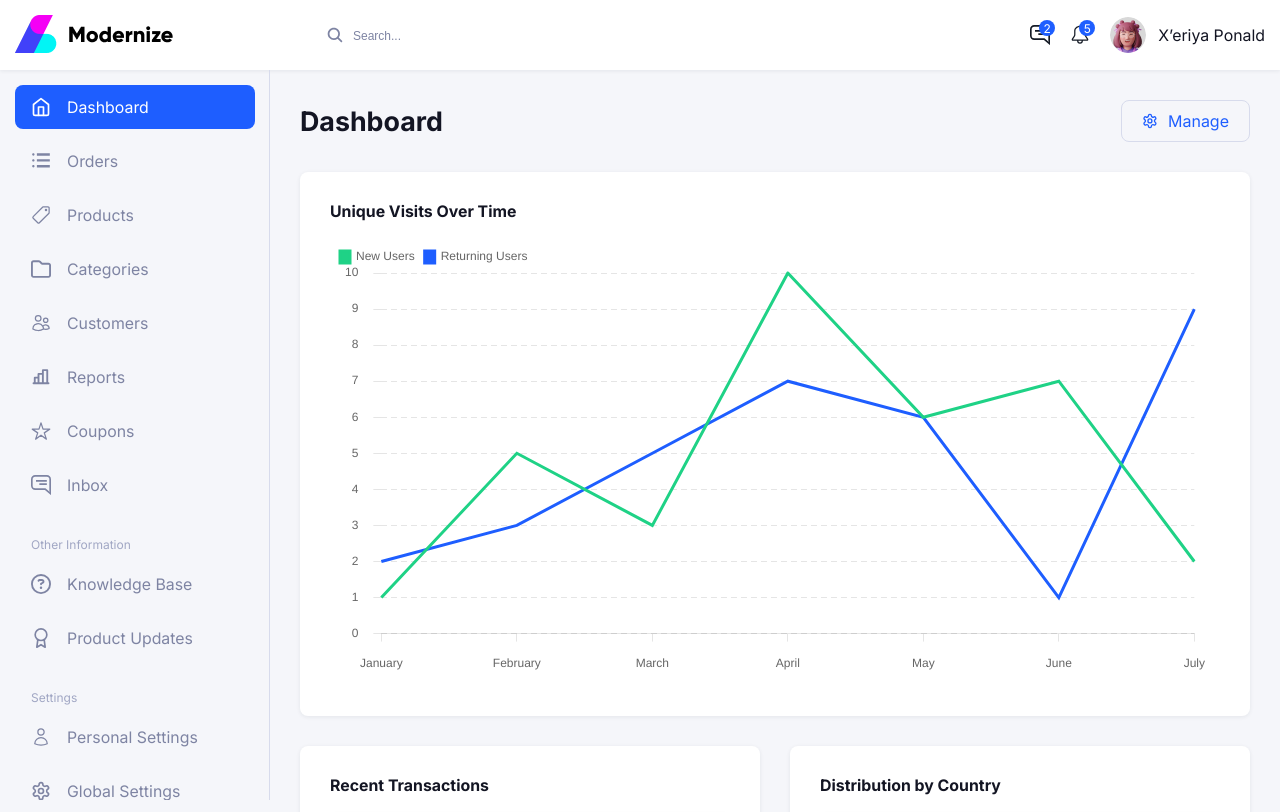
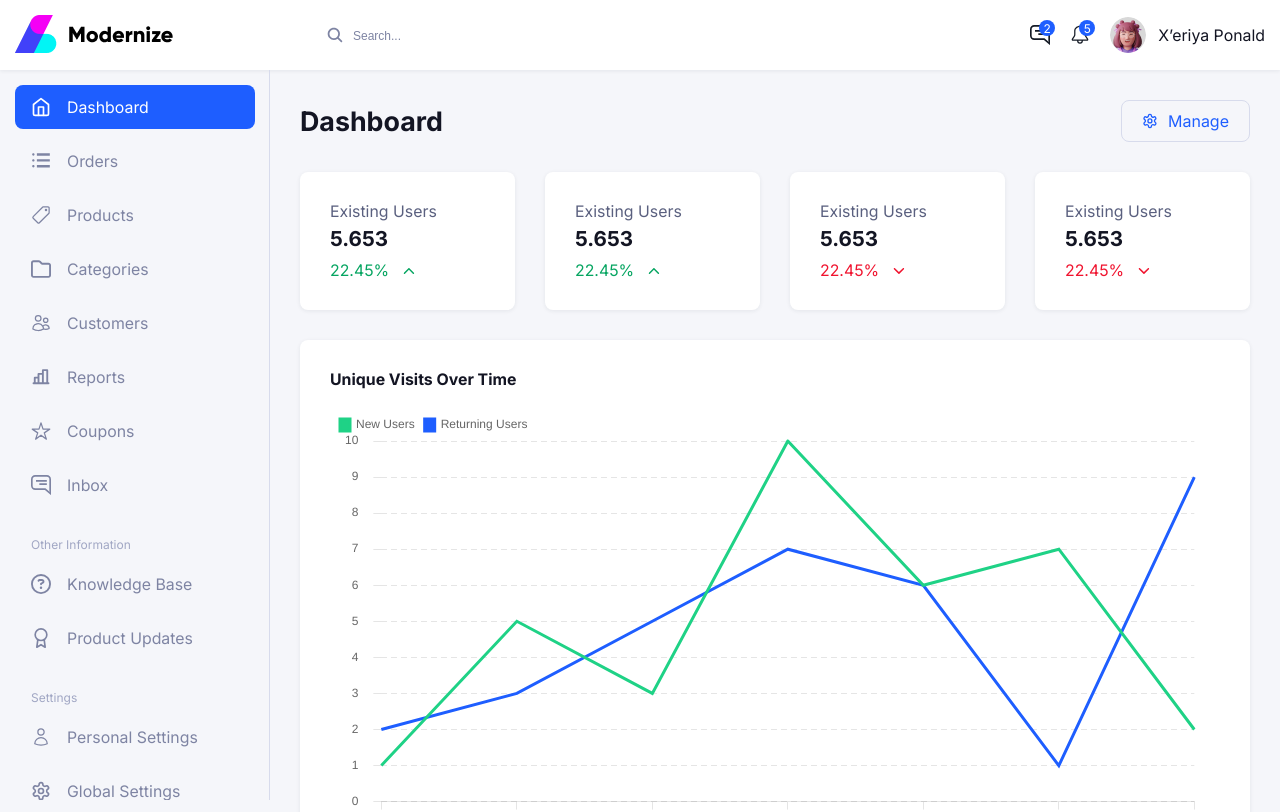
Before and after one commit to Takudzwa30/modernize, a Next.js app: page / in a window 1280 px wide. Shown: the top 812 px of the page. Built offline with nearby package versions, Linux system fonts and the light colour scheme.

Commit message:
added cards

```diff
--- /dev/null
+++ b/src/app/dashboard/components/cards/Cards.module.css
@@ -0,0 +1,29 @@
+.cards p {
+  color: #5a607f;
+}
+
+.cards h5 {
+  margin-block: 5px 10px;
+  color: #131523;
+}
+
+.increase,
+.decrease {
+  display: flex;
+  align-items: center;
+  gap: 12px;
+}
+
+.increase,
+.increase p {
+  color: #06a561;
+}
+
+.increase svg {
+  rotate: 180deg;
+}
+
+.decrease,
+.decrease p {
+  color: #f0142f;
+}
--- /dev/null
+++ b/src/app/dashboard/components/cards/Cards.tsx
@@ -0,0 +1,28 @@
+// Styles
+import Card from "@/components/ui/card/Card";
+import Style from "./Cards.module.css";
+import { IoIosArrowDown } from "react-icons/io";
+
+interface CardsProps {
+  title: string;
+  value: number;
+  percentage: number;
+  change: boolean;
+}
+
+const Cards: React.FC<CardsProps> = ({ title, value, percentage, change }) => {
+  return (
+    <Card>
+      <div className={Style.cards}>
+        <p>Existing Users</p>
+        <h5>5.653</h5>
+        <div className={change ? Style.increase : Style.decrease}>
+          <p>22.45%</p>
+          <IoIosArrowDown />
+        </div>
+      </div>
+    </Card>
+  );
+};
+
+export default Cards;
--- a/src/app/page.module.css
+++ b/src/app/page.module.css
@@ -22,6 +22,13 @@
   font-weight: 400;
 }
 
+.cards {
+  margin-bottom: 30px;
+  display: grid;
+  grid-template-columns: repeat(4, 1fr);
+  gap: 30px;
+}
+
 .manage:hover {
   color: white;
   background: #1e5eff;
@@ -44,6 +51,11 @@
     grid-template-columns: 1fr;
   }
 
+  .cards {
+    gap: 20px;
+    grid-template-columns: repeat(2, 1fr);
+  }
+
   .recentDistribution > :nth-child(2),
   .recentDistribution > :nth-child(1) {
     grid-column: span 12;
@@ -56,15 +68,21 @@
     margin-top: 20px;
   }
 
-  .titleWrapper {
+  .titleWrapper,
+  .cards {
     margin-bottom: 20px;
   }
 }
 
 @media screen and (max-width: 576px) {
-  .recentDistribution {
+  .recentDistribution,
+  .cards {
     gap: 15px;
     margin-top: 15px;
+  }
+
+  .cards {
+    grid-template-columns: 1fr;
   }
 
   .titleWrapper {
--- a/src/app/page.tsx
+++ b/src/app/page.tsx
@@ -1,12 +1,57 @@
+// Components
 import Chart from "@/app/dashboard/components/chart/Chart";
 import Recent from "./dashboard/components/recent/Recent";
 import Country from "./dashboard/components/country/Country";
+import Cards from "./dashboard/components/cards/Cards";
 
 // Icons
 import { LuSettings } from "react-icons/lu";
 
 // Styles
 import Style from "./page.module.css";
+
+// Types
+interface CardProps {
+  title: string;
+  value: number;
+  percentage: number;
+  change: boolean;
+}
+
+interface DataItem {
+  value: number;
+  title: string;
+  change: boolean;
+  percentage: number;
+}
+
+// Data
+const data: DataItem[] = [
+  {
+    value: 5.653,
+    title: "Existing Users",
+    change: true,
+    percentage: 22.45,
+  },
+  {
+    value: 5.653,
+    title: "New Users",
+    change: true,
+    percentage: 22.45,
+  },
+  {
+    value: 5.653,
+    title: "Total Visits",
+    change: false,
+    percentage: 22.45,
+  },
+  {
+    value: 5.653,
+    title: "Unique Visits",
+    change: false,
+    percentage: 22.45,
+  },
+];
 
 export default function Home() {
   return (
@@ -18,6 +63,19 @@ export default function Home() {
           <p>Manage</p>
         </div>
       </div>
+      <section className={Style.cards}>
+        {data.map((item: DataItem, index: number) => {
+          return (
+            <Cards
+              key={index}
+              title={item.title}
+              value={item.value}
+              percentage={item.percentage}
+              change={item.change}
+            />
+          );
+        })}
+      </section>
       <Chart />
       <section className={Style.recentDistribution}>
         <Recent />
```
